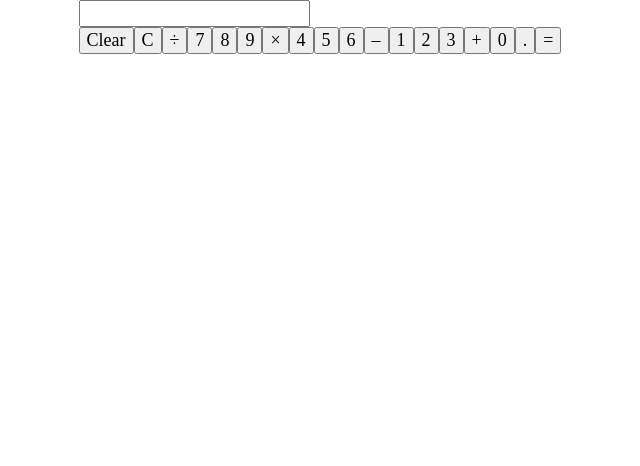
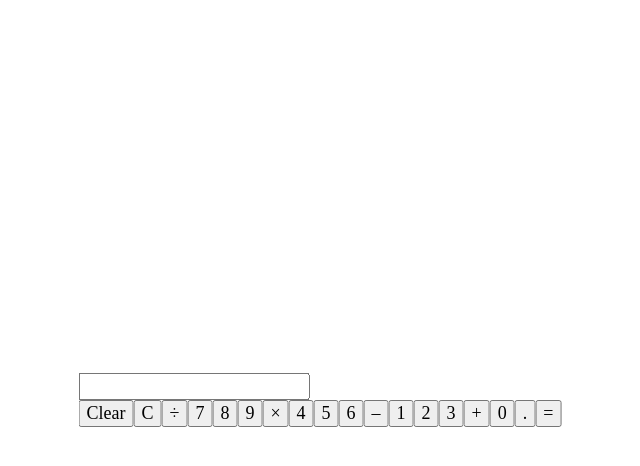
Before and after one commit to jordanalexis6/reactCalculator, a React (Create React App) app: page / in a window 1280 px wide. Shown: the top 466 px of the page, without its empty margins (320-960 px from the left). Built offline with nearby package versions, Linux system fonts and the light colour scheme; a web font is replaced by a local one.

Commit message:
manipulating container in css to get everything centered

```diff
--- a/src/App.css
+++ b/src/App.css
@@ -10,3 +10,10 @@ body {
   justify-content: center;
   align-items: center;
 }
+
+.container {
+  top: 50%;
+  left: 50%;
+  position: absolute;
+  transform: translate(-50%, -50%);
+}
```
